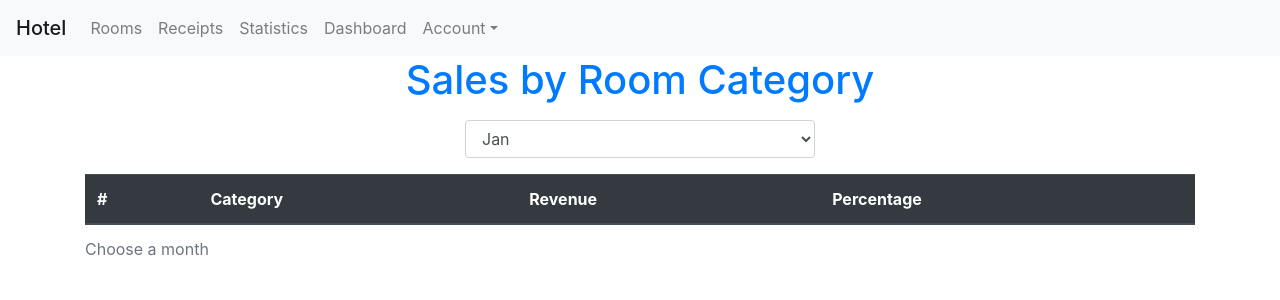
After one commit to school-ngochuy-ou/ITEC4409, a Flask app: page /stats in a window 1280 px wide. The commit adds this page. Shown: the top 300 px of the page. Run offline with Flask 2, Linux system fonts and the light colour scheme; a user stored in the database is signed in; tables that the repository leaves empty hold one stand-in row (values such as "Sample post"); lists and menus that the app fills with data are empty; parts of the project's set-up code (start-up, migrations or seed data) failed here and were passed over.

Commit message:
sales by category

```diff
--- a/app/main.py
+++ b/app/main.py
@@ -7,9 +7,7 @@ from app.DAO import get_rooms as dao_get_rooms, get_room as dao_get_room, get_ca
 from app.models import RoomStatus, get_roles_as_dict, Receipt, ReceiptDetail, PaymentStatus,\
     get_payment_status_as_dict, CustomerType, ReceiptCustomersDetail
 from flask import redirect, jsonify
-
-
-get_sale_by_category()
+import json
 
 
 @app.route("/")
@@ -249,5 +247,39 @@ def get_personal_receipts():
     return render_template("personal_receipts.html", list=get_receipts_by_user(current_user.id), roles=get_roles_as_dict())
 
 
+@app.route("/stats")
+@login_required
+def stats():
+    if current_user.role != UserRole.MANAGER and current_user.role != UserRole.ADMIN:
+        return redirect("/")
+
+    return render_template("stats.html", roles=get_roles_as_dict())
+
+
+@app.route("/stats/category")
+def obtain_sales_by_category():
+    month = request.args.get("month")
+
+    if month is None or len(month) == 0:
+        return json.loads("{}"), 200
+
+    month = int(month)
+
+    if month < 1 or month > 12:
+        return json.loads("{}"), 200
+
+    results = get_sale_by_category(month)
+    json_objects = []
+
+    for r in results:
+        json_objects.append({
+            "name": r.name,
+            "total": r.total,
+            "percentage": r.percentage
+        })
+
+    return jsonify(sales=json_objects)
+
+
 if __name__ == "__main__":
     app.run(debug=True)
--- a/app/static/js/main.js
+++ b/app/static/js/main.js
@@ -378,6 +378,38 @@ function onCDItemRemoveBtn(cDId, cDItemId) {
     }
 }
 
+async function onMonthSelectChange() {
+    let target = document.querySelector('select[name="sales-month-picker"]');
+    let value = target.value;
+    let res = await fetch(`${window.location}/category?month=${value}`)
+                        .then(async res => await res.json())
+                        .catch(err => console.error(err));
+    let caption = document.querySelector('caption[name="sales-by-category-caption"]');
+    let eles = res.sales;
+    let container = document.querySelector('tbody[name="sales-by-category-items-container"]');
+
+    if (eles.length == 0) {
+        caption.innerText = "No sales found in this month";
+        container.innerHTML = "";
+        return;
+    }
+
+    let dom;
+
+    caption.innerText = "";
+    dom = eles.map((ele, index) => `
+        <tr>
+            <td scope="row">${index + 1}</td>
+            <td>${ele.name}</td>
+            <td>${ele.total}</td>
+            <td>${ele.percentage}%</td>
+        </tr>
+    `).join('');
+    container.innerHTML = dom;
+
+    return;
+}
+
 var global_item_id;
 var globalCDItemId;
 
--- a/app/templates/index.html
+++ b/app/templates/index.html
@@ -25,6 +25,9 @@
                             </li>
                             <li class="nav-item">
                                 <a class="nav-link" href="{{ url_for('obtain_receipts', state='view') }}">Receipts</a>
+                            </li>
+                            <li class="nav-item">
+                                <a class="nav-link" href="{{ url_for('stats') }}">Statistics</a>
                             </li>
                         {% endif %}
                         {% if current_user.role == roles["admin"] %}
--- /dev/null
+++ b/app/templates/stats.html
@@ -0,0 +1,36 @@
+{% extends "index.html" %}
+
+{% block body %}
+    <div class="container">
+        <h1 class="text-center text-primary">Sales by Room Category</h1>
+        <div class="row my-3">
+            <div class="col"></div>
+            <div class="col">
+                <select name="sales-month-picker" class="form-control"
+                onchange="onMonthSelectChange()">
+                    <option value="1">Jan</option> <option value="2">Feb</option>
+                    <option value="3">Mar</option> <option value="4">Apr</option>
+                    <option value="5">May</option> <option value="6">Jun</option>
+                    <option value="7">Jul</option> <option value="8">Aug</option>
+                    <option value="9">Sep</option> <option value="10">Oct</option>
+                    <option value="11">Nov</option> <option value="12">Dec</option>
+                </select>
+            </div>
+            <div class="col"></div>
+        </div>
+        <table class="table table-dark">
+            <caption name="sales-by-category-caption">Choose a month</caption>
+            <thead>
+                <tr>
+                    <th scope="col">#</th>
+                    <th scope="col">Category</th>
+                    <th scope="col">Revenue</th>
+                    <th scope="col">Percentage</th>
+                </tr>
+            </thead>
+            <tbody name="sales-by-category-items-container">
+
+            </tbody>
+        </table>
+    </div>
+{% endblock %}
```
Also changed, not shown: app/DAO.py (+2 -7 lines), app/admin.py (+12 -0 lines).
